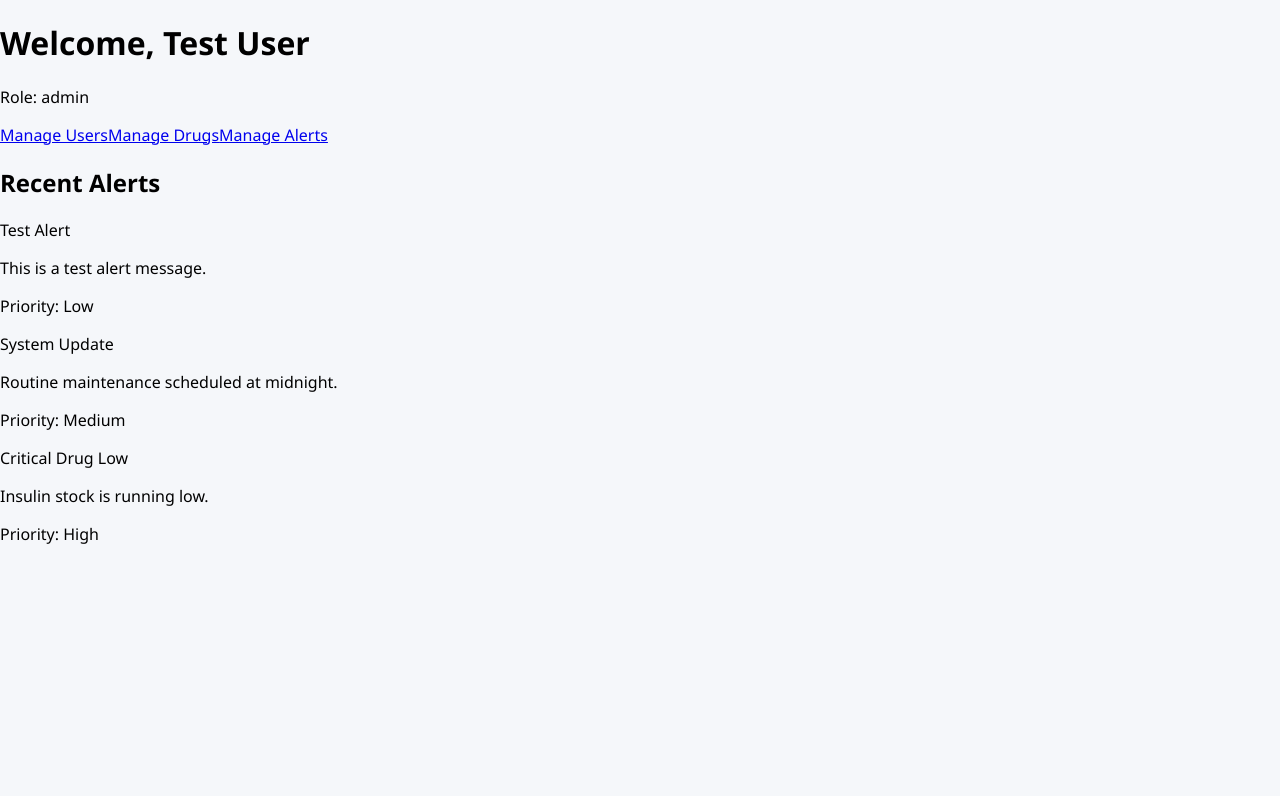
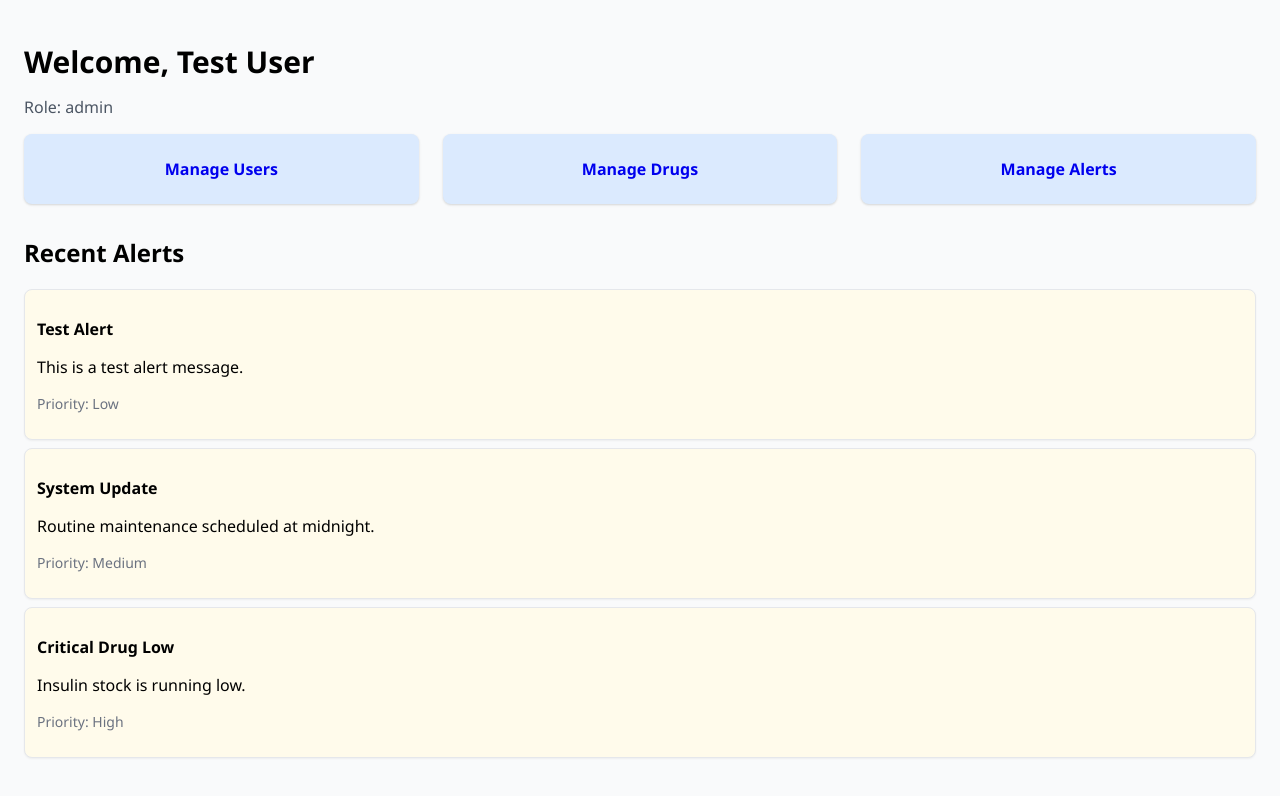
Before and after one commit to AmanShetty24/HealthCareRepo, a React (Create React App) app in the folder healthcare/: page /dashboard in a window 1280 px wide. Shown: the top 796 px of the page. Built offline with nearby package versions, Linux system fonts and the light colour scheme.

Commit message:
import all styles

```diff
--- a/healthcare/src/Pages/DashBoard.jsx
+++ b/healthcare/src/Pages/DashBoard.jsx
@@ -1,19 +1,25 @@
 // src/pages/Dashboard.jsx
 import React, { useEffect, useState } from "react";
 import { useAuthContext } from "../context/AuthContext";
+import { Link } from "react-router-dom";
+import "../styles/DashBoard.css";
+
 
 export default function Dashboard() {
-  let { user } = useAuthContext();
+  const { user: authUser } = useAuthContext();
+  const [user, setUser] = useState(authUser);
   const [alerts, setAlerts] = useState([]);
   const [loading, setLoading] = useState(true);
 
-  // 💡 TEMP: Use a mock user if auth context is missing
-  if (!user) {
-    user = {
-      name: "Test User",
-      role: "admin", // change to 'doctor' or 'pharmacy' to test other roles
-    };
-  }
+  // Fallback mock user if no auth user found (run once)
+  useEffect(() => {
+    if (!authUser) {
+      setUser({
+        name: "Test User",
+        role: "admin", // change to 'doctor' or 'pharmacy' to test other roles
+      });
+    }
+  }, [authUser]);
 
   useEffect(() => {
     const dummyAlerts = [
@@ -42,6 +48,11 @@ export default function Dashboard() {
       setLoading(false);
     }, 500);
   }, []);
+
+  if (!user) {
+    // Optional: you can return a loading state while user is not ready
+    return <p>Loading user info...</p>;
+  }
 
   return (
     <div className="p-6 max-w-7xl mx-auto">
@@ -98,11 +109,11 @@ export default function Dashboard() {
 
 function QuickLink({ title, to }) {
   return (
-    <a
-      href={to}
+    <Link
+      to={to}
       className="block p-6 bg-blue-100 rounded shadow hover:bg-blue-200 transition text-center font-semibold"
     >
       {title}
-    </a>
+    </Link>
   );
 }
--- a/healthcare/src/Pages/DoctorSelector.jsx
+++ b/healthcare/src/Pages/DoctorSelector.jsx
@@ -1,6 +1,6 @@
 import React, { useEffect, useState } from "react";
 import axiosInstance from "../utils/axiosInstance";
-
+import "../styles/DoctorSelector.css"
 const DoctorSelector = ({ value, onChange, disabled }) => {
   const [doctors, setDoctors] = useState([]);
   const [loading, setLoading] = useState(false);
--- a/healthcare/src/Pages/DrugInventoryManagement.jsx
+++ b/healthcare/src/Pages/DrugInventoryManagement.jsx
@@ -1,6 +1,7 @@
 import React, { useEffect, useState } from "react";
 import axiosInstance from "../utils/axiosInstance";
 import socket from "../utils/socket";
+import "../styles/DrugInventoryManagement.css"; // Assuming you have some styles
 
 const DrugInventoryManagement = () => {
   const [drugs, setDrugs] = useState([]);
--- a/healthcare/src/Pages/OTSlotManagement.jsx
+++ b/healthcare/src/Pages/OTSlotManagement.jsx
@@ -1,6 +1,8 @@
 import React, { useEffect, useState } from "react";
 import axiosInstance from "../utils/axiosInstance";
 import socket from "../utils/socket";
+import "../styles/DrugInventoryManagement.css"; // Assuming you have some styles
+
 
 const OTSlotManagement = () => {
   const [slots, setSlots] = useState([]);
--- a/healthcare/src/Pages/PublicDisplay.jsx
+++ b/healthcare/src/Pages/PublicDisplay.jsx
@@ -1,6 +1,7 @@
 import React, { useEffect, useState } from "react";
 import axiosInstance from "../utils/axiosInstance";
 import socket from "../utils/socket";
+import "../styles/DrugInventoryManagement.css"; // Assuming you have some styles
 
 const PublicDisplay = () => {
   const [tokens, setTokens] = useState([]);
--- a/healthcare/src/Pages/TokenManagement.jsx
+++ b/healthcare/src/Pages/TokenManagement.jsx
@@ -2,6 +2,7 @@ import React, { useEffect, useState } from "react";
 import axiosInstance from "../utils/axiosInstance";
 import socket from "../utils/socket";
  import DoctorSelector from "../component/DoctorSelector";
+import "../styles/TokenManagement.css"; // Assuming you have some styles
 
 const TokenManagement = () => {
   const [tokens, setTokens] = useState([]);
--- a/healthcare/src/Pages/UserManagement.jsx
+++ b/healthcare/src/Pages/UserManagement.jsx
@@ -1,6 +1,6 @@
 import React, { useEffect, useState } from "react";
 import axiosInstance from "../utils/axiosInstance";
-
+import "../styles/UserManagement.css"; // Assuming you have some styles
 const UserManagement = () => {
   const [users, setUsers] = useState([]);
   const [filter, setFilter] = useState({ role: "", isActive: "" });
--- a/healthcare/src/styles/DashBoard.css
+++ b/healthcare/src/styles/DashBoard.css
@@ -1,11 +1,134 @@
-.dashboard-container {
-  padding: 24px;
+/* src/styles/Dashboard.css */
+
+body {
+  font-family: 'Segoe UI', Tahoma, Geneva, Verdana, sans-serif;
+  background-color: #f9fafb;
+  margin: 0;
+  padding: 0;
 }
 
-.quick-link {
-  background-color: #e3f2fd;
-  padding: 16px;
-  border-radius: 10px;
+.p-6 {
+  padding: 1.5rem; /* 24px */
+}
+
+.max-w-7xl {
+  max-width: 112rem; /* 1792px */
+  margin-left: auto;
+  margin-right: auto;
+}
+
+.mx-auto {
+  margin-left: auto;
+  margin-right: auto;
+}
+
+.text-3xl {
+  font-size: 1.875rem; /* 30px */
+  line-height: 2.25rem; /* 36px */
+}
+
+.font-bold {
+  font-weight: 700;
+}
+
+.mb-4 {
+  margin-bottom: 1rem;
+}
+
+.text-gray-600 {
+  color: #4b5563; /* gray-600 */
+}
+
+.grid {
+  display: grid;
+}
+
+.grid-cols-1 {
+  grid-template-columns: repeat(1, minmax(0, 1fr));
+}
+
+/* Removed empty .md\\:grid-cols-3 ruleset */
+
+@media (min-width: 768px) {
+  .md\:grid-cols-3 {
+    grid-template-columns: repeat(3, minmax(0, 1fr));
+  }
+}
+
+.gap-6 {
+  gap: 1.5rem; /* 24px */
+}
+
+.mb-8 {
+  margin-bottom: 2rem;
+}
+
+.block {
+  display: block;
+  text-decoration: none;
+}
+
+.p-6 {
+  padding: 1.5rem; /* 24px */
+}
+
+.bg-blue-100 {
+  background-color: #dbeafe;
+}
+
+.rounded {
+  border-radius: 0.5rem; /* 8px */
+}
+
+.shadow {
+  box-shadow: 0 1px 3px rgba(0,0,0,0.1),
+              0 1px 2px rgba(0,0,0,0.06);
+}
+
+.hover\:bg-blue-200:hover {
+  background-color: #bfdbfe;
+}
+
+.transition {
+  transition: background-color 0.3s ease;
+}
+
+.text-center {
   text-align: center;
-  font-weight: bold;
 }
+
+.font-semibold {
+  font-weight: 600;
+}
+
+.border {
+  border: 1px solid #e5e7eb; /* gray-200 */
+}
+
+.p-3 {
+  padding: 0.75rem; /* 12px */
+}
+
+.mb-2 {
+  margin-bottom: 0.5rem;
+}
+
+.bg-yellow-50 {
+  background-color: #fffbeb;
+}
+
+.shadow-sm {
+  box-shadow: 0 1px 2px rgba(0,0,0,0.05);
+}
+
+.font-semibold {
+  font-weight: 600;
+}
+
+.text-sm {
+  font-size: 0.875rem; /* 14px */
+}
+
+.text-gray-500 {
+  color: #6b7280; /* gray-500 */
+}
```
